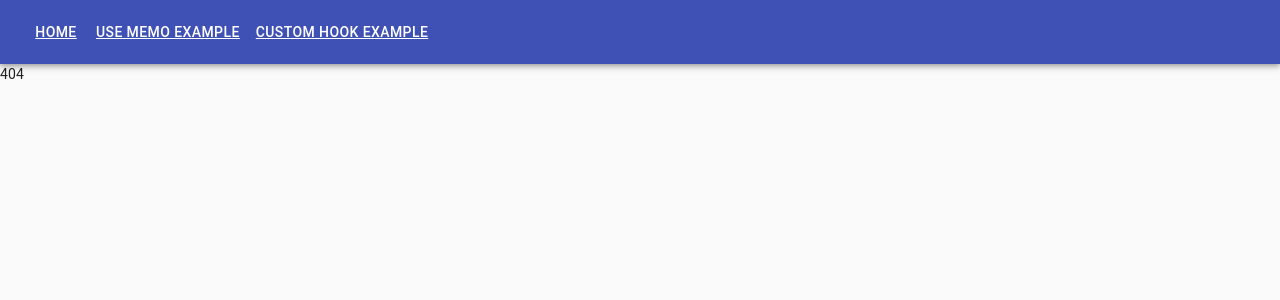
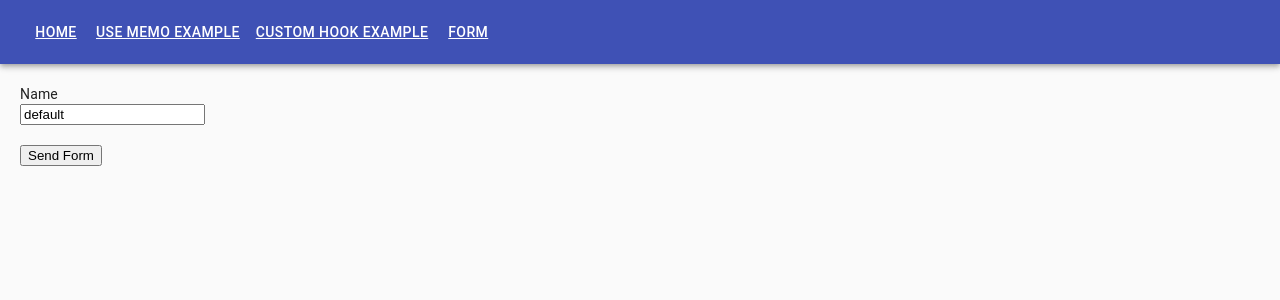
Before and after one commit to cris-riffo/ecommerce, a React (Create React App) app: page /form in a window 1280 px wide. Before the commit this address had no page. Shown: the top 300 px of the page. Built offline with nearby package versions, Linux system fonts and the light colour scheme.

Commit message:
controlled and uncontrolled components react
Co-authored-by: brunogmoretto@hotmail.com <brunogmoretto@hotmail.com>

```diff
--- a/src/App.js
+++ b/src/App.js
@@ -1,22 +1,27 @@
-import {Profiler} from 'react'
+import React, {Profiler}  from 'react'
 import {
   BrowserRouter as Router,
   Switch,
   Route,
   Link
 } from "react-router-dom";
-import { Contact, Home, ProductDetail, CustomHookExample } from './pages'
+import { Contact, Home, ProductDetail, CustomHookExample, Form } from './pages'
 import { Menu } from './components/Menu'
 
 const menuItem = [{ id: 'home', component: <Link  to="/">Home</Link>}
-  ,{id: 'useMemoExample', component: <Link  to="/useMemoExample">Use memo Example</Link>},{ id: 'customHook', component: <Link  to="/customHook">Custom Hook Example</Link> }
+  ,{id: 'useMemoExample', component: <Link  to="/useMemoExample">Use memo Example</Link>},{ id: 'customHook', component: <Link  to="/customHook">Custom Hook Example</Link> },
+  { id: 'form', component: <Link  to="/form">Form</Link> }
 ]
 
 const text = "this is a test"
 
 const callBack = (props, prop2) => console.log('profiler props', prop2)
+function App() {
+  const formRef =  React.useRef()
 
-function App() {
+  React.useEffect(() => {
+    console.log('formRef', formRef.current)
+  })
   return <Router>
     <Menu menuItems={menuItem}/>
     <Switch>
@@ -34,6 +39,9 @@ function App() {
       <Route path="/customHook">
         <CustomHookExample />
       </Route>
+      <Route path="/form">
+        <Form ref={formRef}/>
+      </Route>
       <Route path="*">
         <div>404</div>
       </Route>
--- /dev/null
+++ b/src/pages/form/Form.js
@@ -0,0 +1,35 @@
+import React from 'react'
+export const Form = React.forwardRef((props, ref) => {
+
+const [value, setValue] = React.useState('default')
+const inputRef = React.useRef()
+
+const handleChange = event => {
+    console.log('event', event.target.value)
+    setValue(event.target.value)
+}
+
+const handleSubmit = (event) => {
+// call api
+event.preventDefault();
+console.log('ref on submit', inputRef.current.value)
+}
+
+
+//  React.useEffect(() => {
+//     console.log('ref', inputRef.current.value)
+
+//  },[])
+
+return <form ref={ref} onSubmit={handleSubmit} style={{
+    padding: 20,
+}}>
+<label htmlFor="Name">Name</label>
+<br/>
+<input name="Name" value={value} type="text" onChange={handleChange} />
+<br/><br/>
+<input type="submit" value="Send Form" />
+{/* <button>Send form</button> */}
+</form>
+
+})
--- /dev/null
+++ b/src/pages/form/index.js
@@ -0,0 +1 @@
+export * from  './Form'
--- a/src/pages/index.js
+++ b/src/pages/index.js
@@ -2,3 +2,4 @@ export * from './contact'
 export * from './home'
 export * from './productDetail'
 export * from './customHookExample'
+export * from  './form'
```
